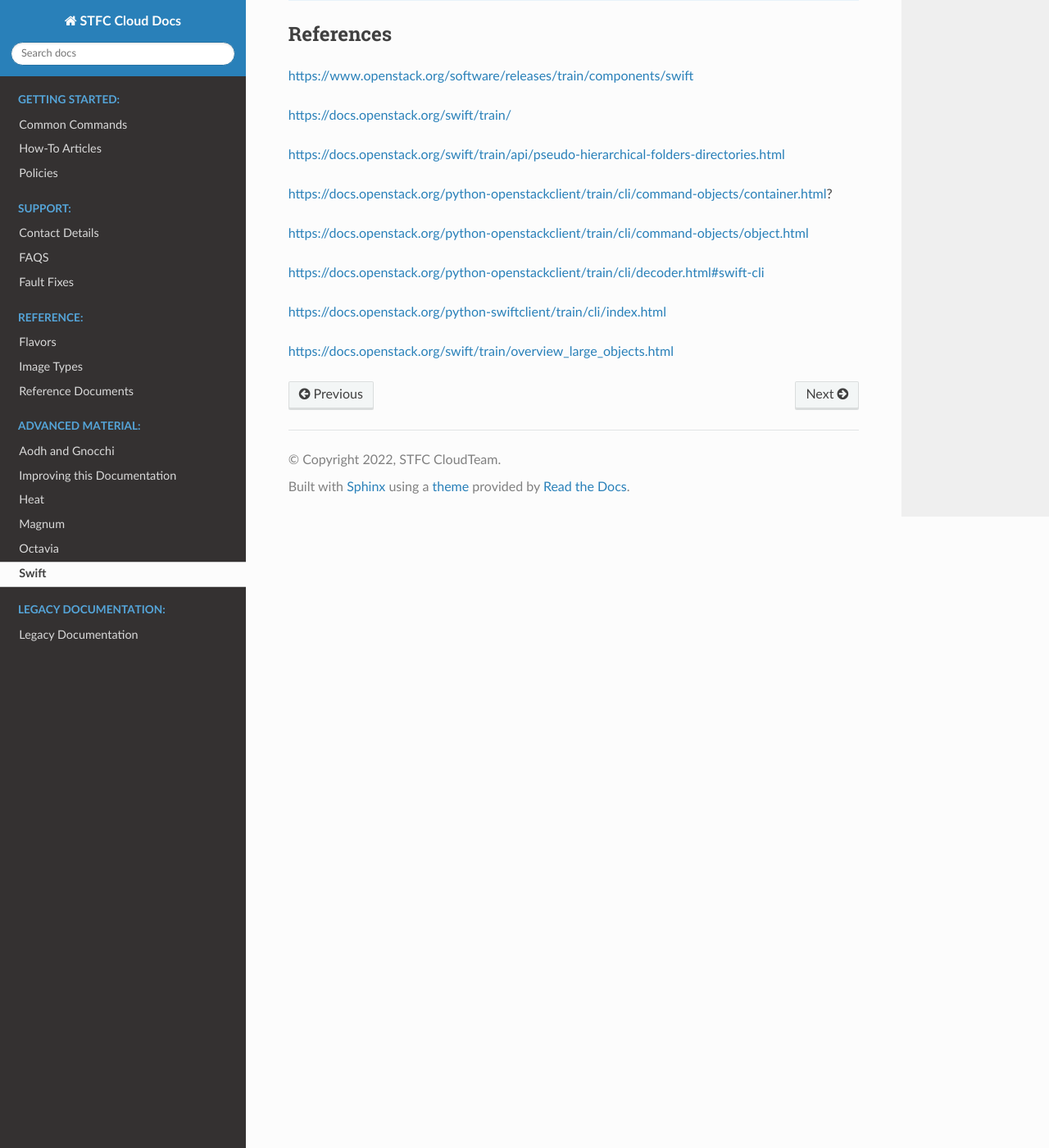
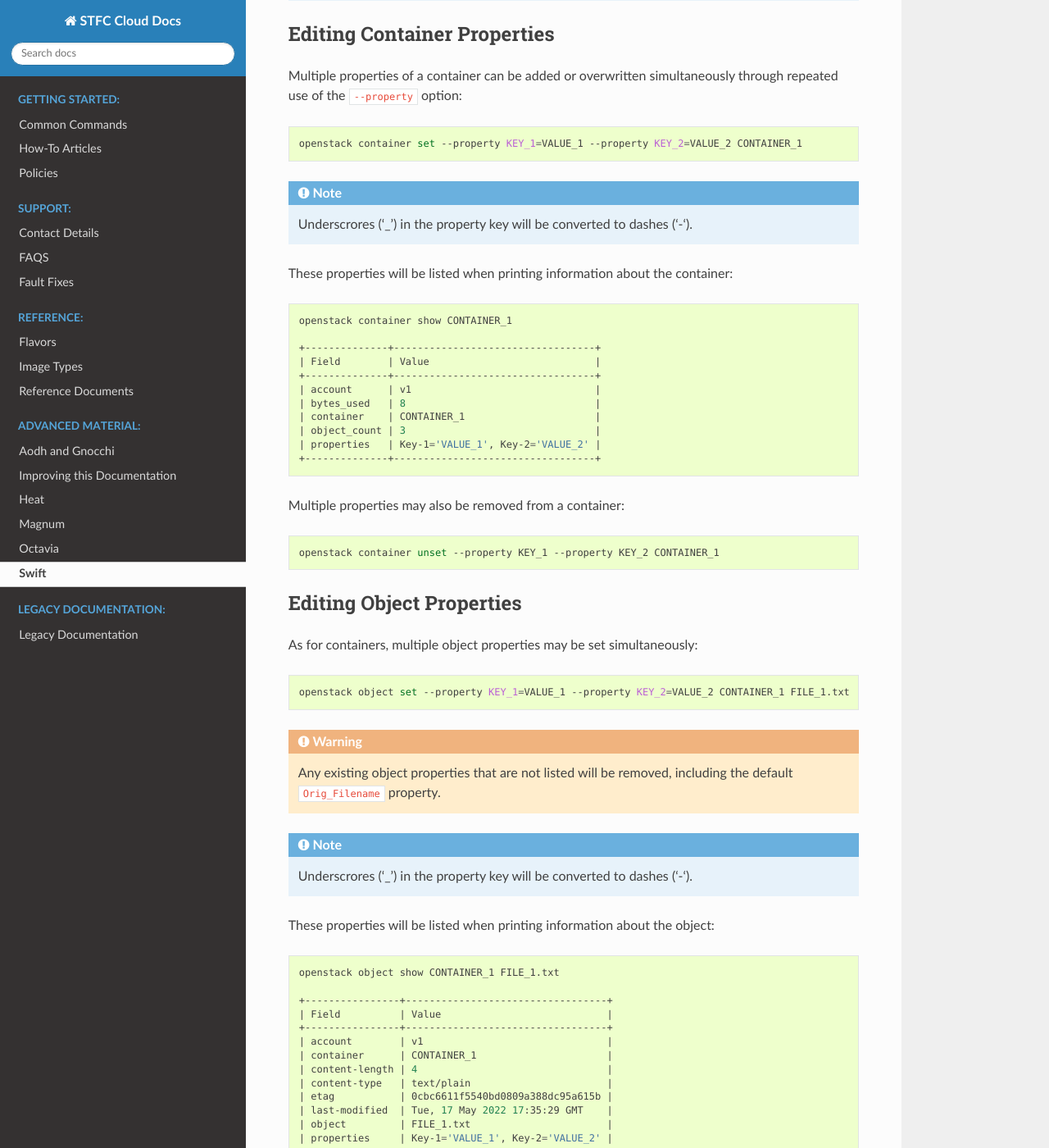
Before and after one commit to stfc/cloud-docs, a Sphinx documentation site: the page built from source/Swift/IntroducingSwift.rst, in a window 1280 px wide and 1400 px high, scrolled down 11888 px. Shown: the whole window at 82% size. Built offline with Sphinx 7.4.7 and the Read the Docs theme 2.0.0, drawn with Linux system fonts in a browser that asks for light colours; some of the changed text lies outside the part shown.

Commit message:
Add CLI commands for editing properties

```diff
--- a/source/Swift/IntroducingSwift.rst
+++ b/source/Swift/IntroducingSwift.rst
@@ -658,6 +658,97 @@ If successful, this will create any containers and folders specified that do not
   The output will also include `created container <container>`, even for containers that already exist.
 
 
+.. _swift_cli_editing_containers:
+
+Editing Container Properties
+----------------------------
+
+Multiple properties of a container can be added or overwritten simultaneously through repeated use of the ``--property`` option:
+
+.. code-block:: bash
+
+  openstack container set --property KEY_1=VALUE_1 --property KEY_2=VALUE_2 CONTAINER_1
+
+
+.. note::
+
+  Underscrores ('_') in the property key will be converted to dashes ('-').
+
+
+These properties will be listed when printing information about the container:
+
+.. code-block:: bash
+
+  openstack container show CONTAINER_1
+
+  +--------------+----------------------------------+
+  | Field        | Value                            |
+  +--------------+----------------------------------+
+  | account      | v1                               |
+  | bytes_used   | 8                                |
+  | container    | CONTAINER_1                      |
+  | object_count | 3                                |
+  | properties   | Key-1='VALUE_1', Key-2='VALUE_2' |
+  +--------------+----------------------------------+
+
+
+Multiple properties may also be removed from a container:
+
+.. code-block:: bash
+
+  openstack container unset --property KEY_1 --property KEY_2 CONTAINER_1
+
+
+.. _swift_cli_editing_objects:
+
+Editing Object Properties
+-------------------------
+
+As for containers, multiple object properties may be set simultaneously:
+
+.. code-block:: bash
+
+  openstack object set --property KEY_1=VALUE_1 --property KEY_2=VALUE_2 CONTAINER_1 FILE_1.txt
+
+
+.. warning::
+
+  Any existing object properties that are not listed will be removed, including the default ``Orig_Filename`` property.
+
+
+.. note::
+
+  Underscrores ('_') in the property key will be converted to dashes ('-').
+
+
+These properties will be listed when printing information about the object:
+
+.. code-block:: bash
+
+  openstack object show CONTAINER_1 FILE_1.txt
+
+  +----------------+----------------------------------+
+  | Field          | Value                            |
+  +----------------+----------------------------------+
+  | account        | v1                               |
+  | container      | CONTAINER_1                      |
+  | content-length | 4                                |
+  | content-type   | text/plain                       |
+  | etag           | 0cbc6611f5540bd0809a388dc95a615b |
+  | last-modified  | Tue, 17 May 2022 17:35:29 GMT    |
+  | object         | FILE_1.txt                       |
+  | properties     | Key-1='VALUE_1', Key-2='VALUE_2' |
+  +----------------+----------------------------------+
+
+
+Multiple properties may also be removed from objects:
+
+.. code-block:: bash
+
+  openstack object unset --property KEY_1 --property KEY_2 CONTAINER_1 FILE_1.txt
+
+
+
 References
 ----------
 
```
